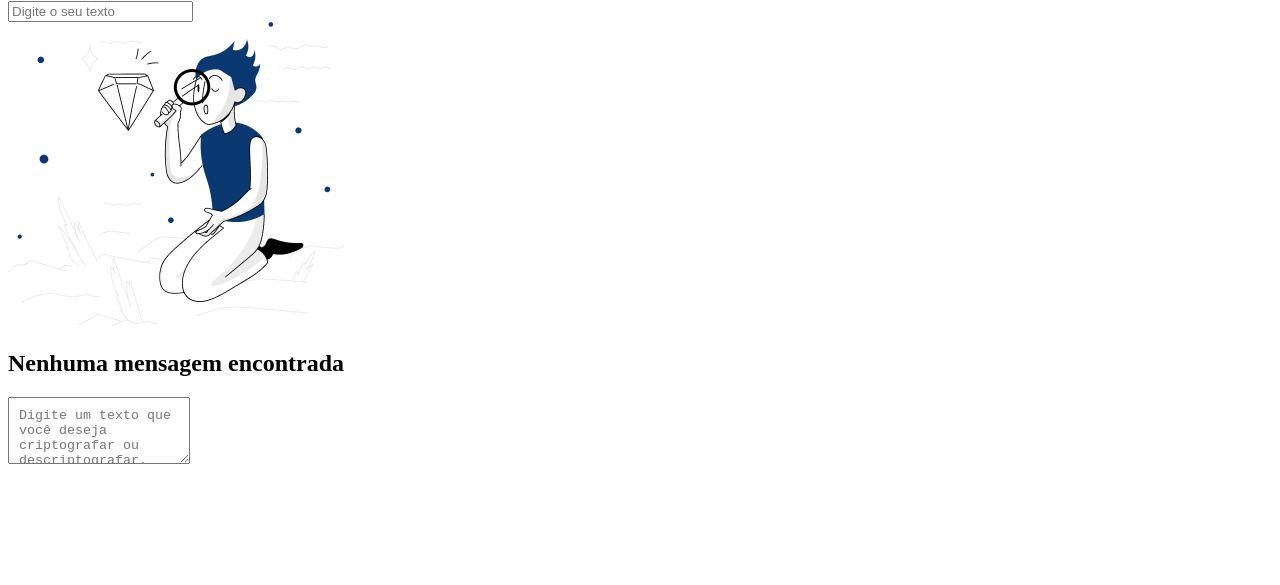
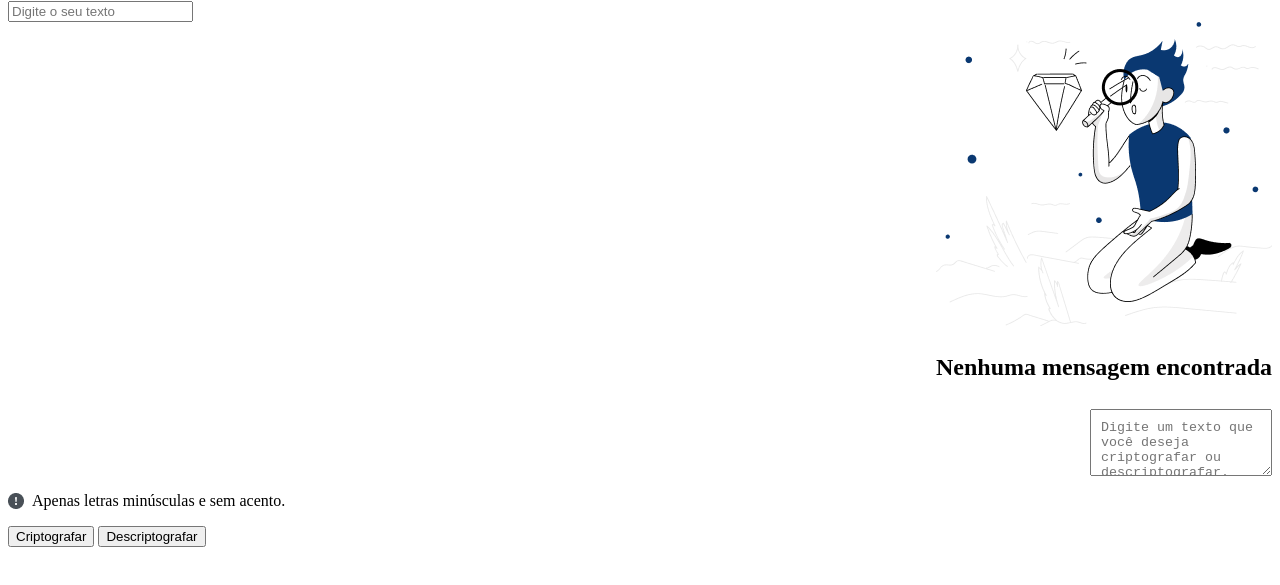
Before and after one commit to MessiasSavio/decodificador-genial, a plain HTML site: page index.html in a window 1280 px wide. Shown: the part 59-644 px from the top of the page. Drawn offline with Linux system fonts and the light colour scheme.

Commit message:
estutura html concluída

```diff
--- a/index.html
+++ b/index.html
@@ -16,27 +16,45 @@
     <main>
         <section>
             <div>
-                <input type="text" id="texto_inicial" placeholder="Digite o seu texto">
+                <input
+                type="text"
+                id="texto_inicial"
+                placeholder="Digite o seu texto">
             </div>
         </section>
-        <section>
-            <div>
-                <div>
-                    <img src="/assents/High quality products 1 1.png" alt="">
-                </div>
-                <div>
+        <section class="box">
+            <div class="decodificador">
+
+                    <img
+                    src="/assents/High quality products 1 1.png"
+                    alt="aguardado..0"
+                    width="336px"
+                    height="304px"
+
+                    >
                     <h1>Nenhuma mensagem encontrada</h1>
-                </div>
-                <div>
                     <textarea
                         id="texto_criptografado"
                         placeholder="Digite um texto que você deseja criptografar ou descriptografar."
                         rows="3"
                         oninput="autoSize(this)"
                     ></textarea>
+            </div>
+        </section>
+        <section class="apresentacao">
+            <div>
+                <div class="apresentacao__conteudo">
+                    <img class="apresentacao__conteudo__imagem" src="/assents/bi_exclamation-circle-fill.png" alt="">
+                    <p class="apresentacao__conteudo__observacao">Apenas letras minúsculas e sem acento.</p>
+                </div>
+                <div>
+                    <button type="button">Criptografar</button>
+                    <button type="button">Descriptografar</button>
+
                 </div>
             </div>
         </section>
+
     </main>
 
     <script src="./js/main.js"></script>
--- a/js/main.js
+++ b/js/main.js
@@ -1,4 +1,5 @@
-function autoSize(element) {
-    element.style.height = "auto";
-    element.style.height = (element.scrollHeight) + "px";
+
+function codificador() {
+    document.getElementById('texto_inicial');
+
 }
--- a/styles/style.css
+++ b/styles/style.css
@@ -4,3 +4,19 @@
     height: auto;
     overflow-y: hidden; /* Para ocultar a barra de rolagem vertical inicialmente */
 }
+
+
+.decodificador{
+    display: flex;
+    flex-direction: column;
+    justify-content:center;
+    align-items:end;
+    gap: 8px;
+}
+
+.apresentacao__conteudo {
+    display: flex;
+    justify-content:baseline;
+    align-items: center;
+    gap: 8px;
+}
```
Also changed, not shown: assents/bi_exclamation-circle-fill.png (added).
